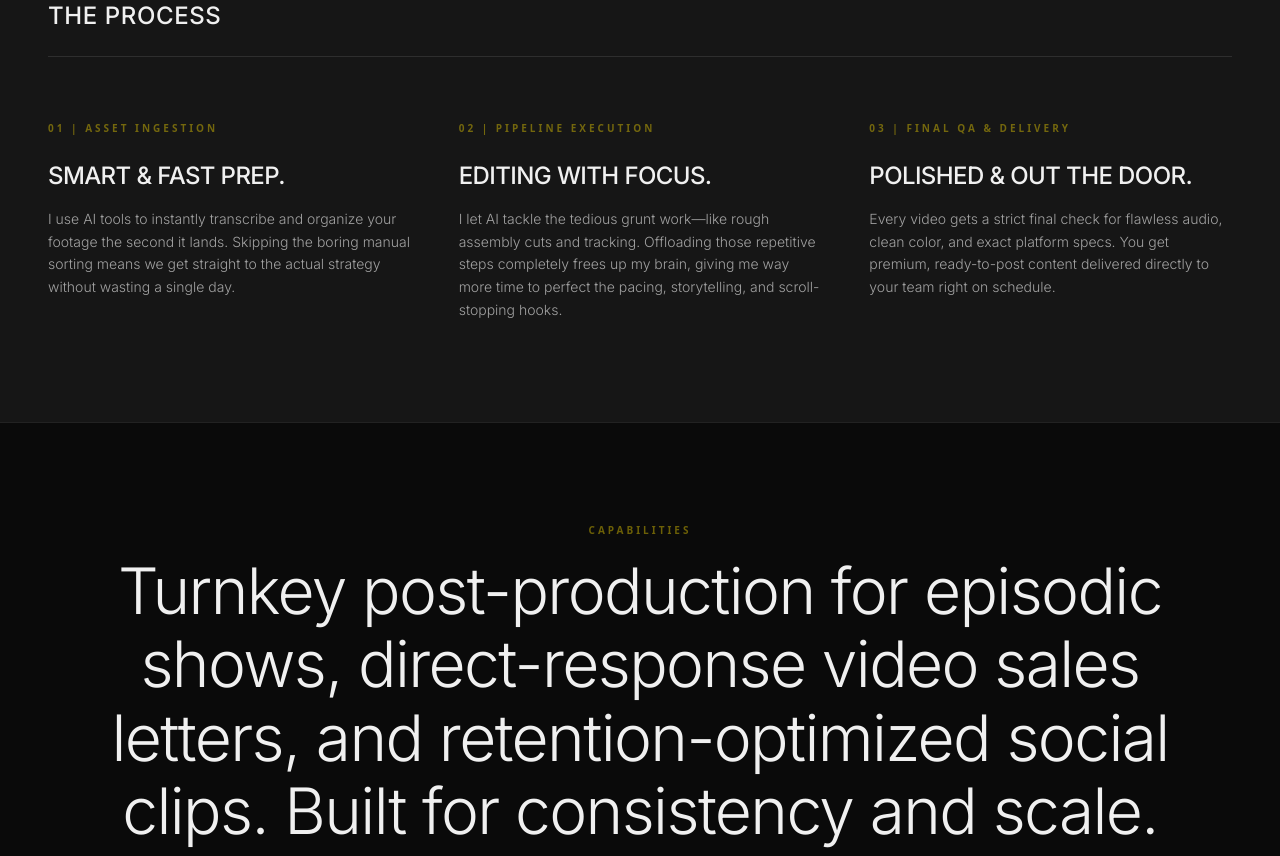
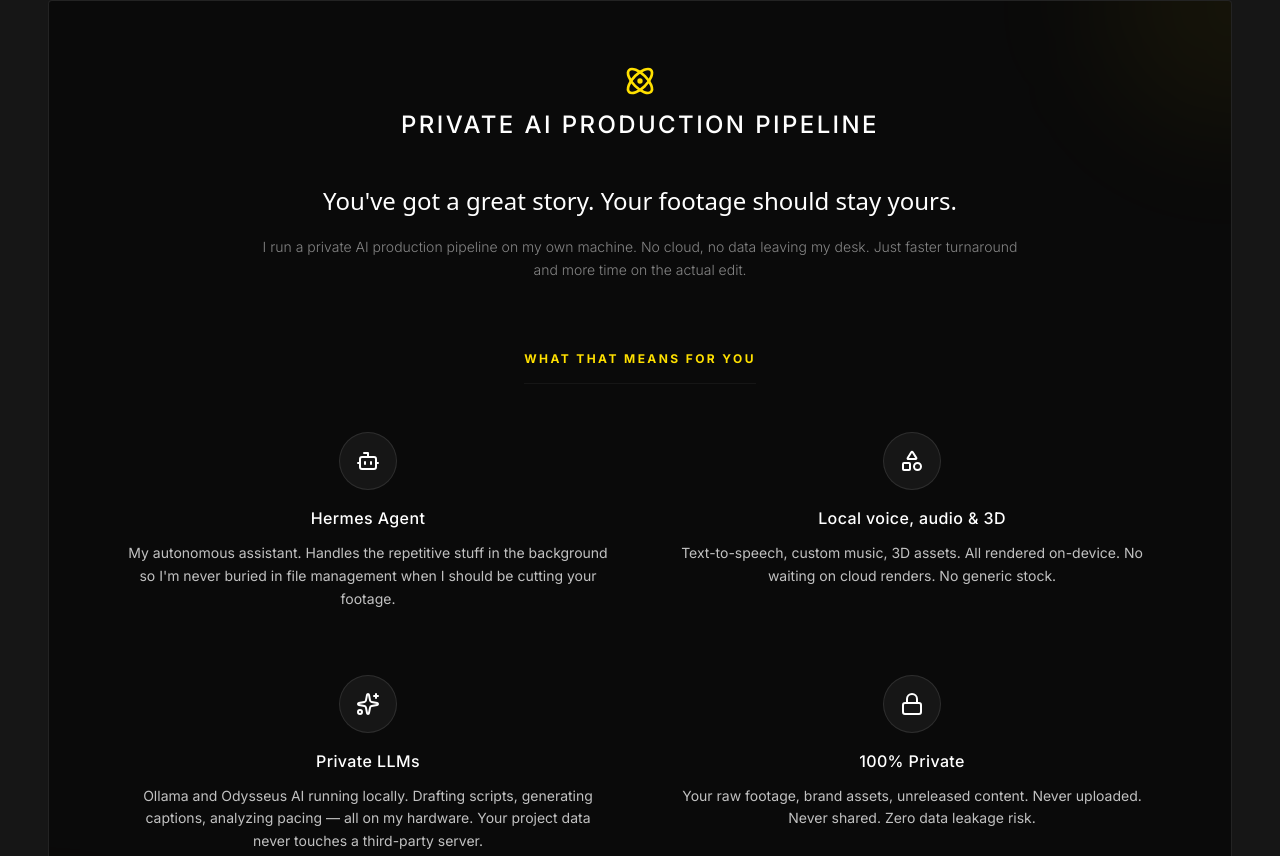
Before and after one commit to johncedrickcantong01-sys/Ced-Portfolio-Website, a React (Vite) app: page / in a window 1280 px wide. Shown: the part 3644-4500 px from the top of the page. Built offline with nearby package versions, Linux system fonts and the light colour scheme.

Commit message:
feat(about): enhance process section with AI pipeline
Refactor the process section to highlight the AI-driven production pipeline and update component icons.

```diff
--- a/src/components/About.tsx
+++ b/src/components/About.tsx
@@ -1,5 +1,5 @@
 import React, { useState } from 'react';
-import { Film, Clock, Award, Clapperboard, Layers, Scissors, PenTool, Sparkles, Zap, Atom, Shapes } from 'lucide-react';
+import { Film, Clock, Award, Clapperboard, Layers, Scissors, PenTool, Sparkles, Zap, Atom, Shapes, Bot, Lock } from 'lucide-react';
 // @ts-ignore
 import myPhoto from '../../1760680944153.jpeg_2K_202607030135.jpeg';
 
@@ -203,35 +203,98 @@ export default function About() {
         ))}
       </div>
 
-      {/* Process Section */}
-      <div>
-        <h2 className="heading-md mb-16 pb-6 border-b border-border uppercase tracking-wide">The Process</h2>
+      {/* AI Production Pipeline Process */}
+      <div className="relative bg-background border border-border p-8 md:p-12 lg:p-16 rounded-sm overflow-hidden flex flex-col items-center">
+        {/* Decorative elements */}
+        <div className="absolute top-0 right-0 w-64 h-64 bg-primary/5 rounded-full blur-3xl -translate-y-1/2 translate-x-1/2 pointer-events-none" />
+        <div className="absolute bottom-0 left-0 w-64 h-64 bg-primary/5 rounded-full blur-3xl translate-y-1/2 -translate-x-1/2 pointer-events-none" />
 
-        <div className="grid grid-cols-1 md:grid-cols-3 gap-12">
-          {/* Step 1 */}
-          <div className="relative">
-            <span className="text-primary text-label mb-6 block">01 | ASSET INGESTION</span>
-            <h3 className="heading-md mb-4">Smart & Fast Prep.</h3>
-            <p className="text-body-lg text-text-muted !opacity-80">
-              I use AI tools to instantly transcribe and organize your footage the second it lands. Skipping the boring manual sorting means we get straight to the actual strategy without wasting a single day.
+        <div className="relative z-10 w-full max-w-5xl mx-auto flex flex-col items-center">
+          <div className="flex flex-col items-center gap-3 mb-10 text-center">
+            <Atom className="text-primary w-8 h-8" />
+            <h2 className="heading-md uppercase tracking-widest text-white">Private AI Production Pipeline</h2>
+          </div>
+
+          <div className="mb-16 max-w-3xl text-center">
+            <p className="text-xl md:text-2xl font-sans font-medium text-white leading-relaxed mb-4">
+              You've got a great story. Your footage should stay yours.
+            </p>
+            <p className="text-body-lg text-white leading-relaxed">
+              I run a private AI production pipeline on my own machine. No cloud, no data leaving my desk. Just faster turnaround and more time on the actual edit.
             </p>
           </div>
 
-          {/* Step 2 */}
-          <div className="relative">
-            <span className="text-primary text-label mb-6 block">02 | PIPELINE EXECUTION</span>
-            <h3 className="heading-md mb-4">Editing with Focus.</h3>
-            <p className="text-body-lg text-text-muted !opacity-80">
-              I let AI tackle the tedious grunt work—like rough assembly cuts and tracking. Offloading those repetitive steps completely frees up my brain, giving me way more time to perfect the pacing, storytelling, and scroll-stopping hooks.
-            </p>
+          <div className="w-full text-center mb-12">
+            <h3 className="text-xs font-bold text-primary uppercase tracking-[0.2em] inline-block border-b border-white/5 pb-4">
+              What that means for you
+            </h3>
           </div>
 
-          {/* Step 3 */}
-          <div className="relative">
-            <span className="text-primary text-label mb-6 block">03 | FINAL QA & DELIVERY</span>
-            <h3 className="heading-md mb-4">Polished & Out the Door.</h3>
-            <p className="text-body-lg text-text-muted !opacity-80">
-              Every video gets a strict final check for flawless audio, clean color, and exact platform specs. You get premium, ready-to-post content delivered directly to your team right on schedule.
+          <div className="grid grid-cols-1 md:grid-cols-2 gap-10 lg:gap-16 mb-16 w-full">
+            {/* Feature 1 */}
+            <div className="group text-center">
+              <div className="flex flex-col items-center gap-4">
+                <div className="p-4 bg-white/5 border border-white/10 rounded-full group-hover:border-primary/50 transition-colors">
+                  <Bot className="w-6 h-6 text-white group-hover:text-primary transition-colors" />
+                </div>
+                <div>
+                  <h4 className="text-white font-medium tracking-wide mb-3">Hermes Agent</h4>
+                  <p className="text-sm text-text-muted leading-relaxed">
+                    My autonomous assistant. Handles the repetitive stuff in the background so I'm never buried in file management when I should be cutting your footage.
+                  </p>
+                </div>
+              </div>
+            </div>
+
+            {/* Feature 2 */}
+            <div className="group text-center">
+              <div className="flex flex-col items-center gap-4">
+                <div className="p-4 bg-white/5 border border-white/10 rounded-full group-hover:border-primary/50 transition-colors">
+                  <Shapes className="w-6 h-6 text-white group-hover:text-primary transition-colors" />
+                </div>
+                <div>
+                  <h4 className="text-white font-medium tracking-wide mb-3">Local voice, audio & 3D</h4>
+                  <p className="text-sm text-text-muted leading-relaxed">
+                    Text-to-speech, custom music, 3D assets. All rendered on-device. No waiting on cloud renders. No generic stock.
+                  </p>
+                </div>
+              </div>
+            </div>
+
+            {/* Feature 3 */}
+            <div className="group text-center">
+              <div className="flex flex-col items-center gap-4">
+                <div className="p-4 bg-white/5 border border-white/10 rounded-full group-hover:border-primary/50 transition-colors">
+                  <Sparkles className="w-6 h-6 text-white group-hover:text-primary transition-colors" />
+                </div>
+                <div>
+                  <h4 className="text-white font-medium tracking-wide mb-3">Private LLMs</h4>
+                  <p className="text-sm text-text-muted leading-relaxed">
+                    Ollama and Odysseus AI running locally. Drafting scripts, generating captions, analyzing pacing — all on my hardware. Your project data never touches a third-party server.
+                  </p>
+                </div>
+              </div>
+            </div>
+
+            {/* Feature 4 */}
+            <div className="group text-center">
+              <div className="flex flex-col items-center gap-4">
+                <div className="p-4 bg-white/5 border border-white/10 rounded-full group-hover:border-primary/50 transition-colors">
+                  <Lock className="w-6 h-6 text-white group-hover:text-primary transition-colors" />
+                </div>
+                <div>
+                  <h4 className="text-white font-medium tracking-wide mb-3">100% Private</h4>
+                  <p className="text-sm text-text-muted leading-relaxed">
+                    Your raw footage, brand assets, unreleased content. Never uploaded. Never shared. Zero data leakage risk.
+                  </p>
+                </div>
+              </div>
+            </div>
+          </div>
+
+          <div className="bg-primary/10 border border-primary/20 p-6 md:p-8 rounded-sm text-center w-full max-w-4xl mx-auto">
+            <p className="text-white font-medium tracking-wide italic">
+              "AI doesn't replace the creative work. It clears the clutter so I can focus on the storytelling."
             </p>
           </div>
         </div>
```
